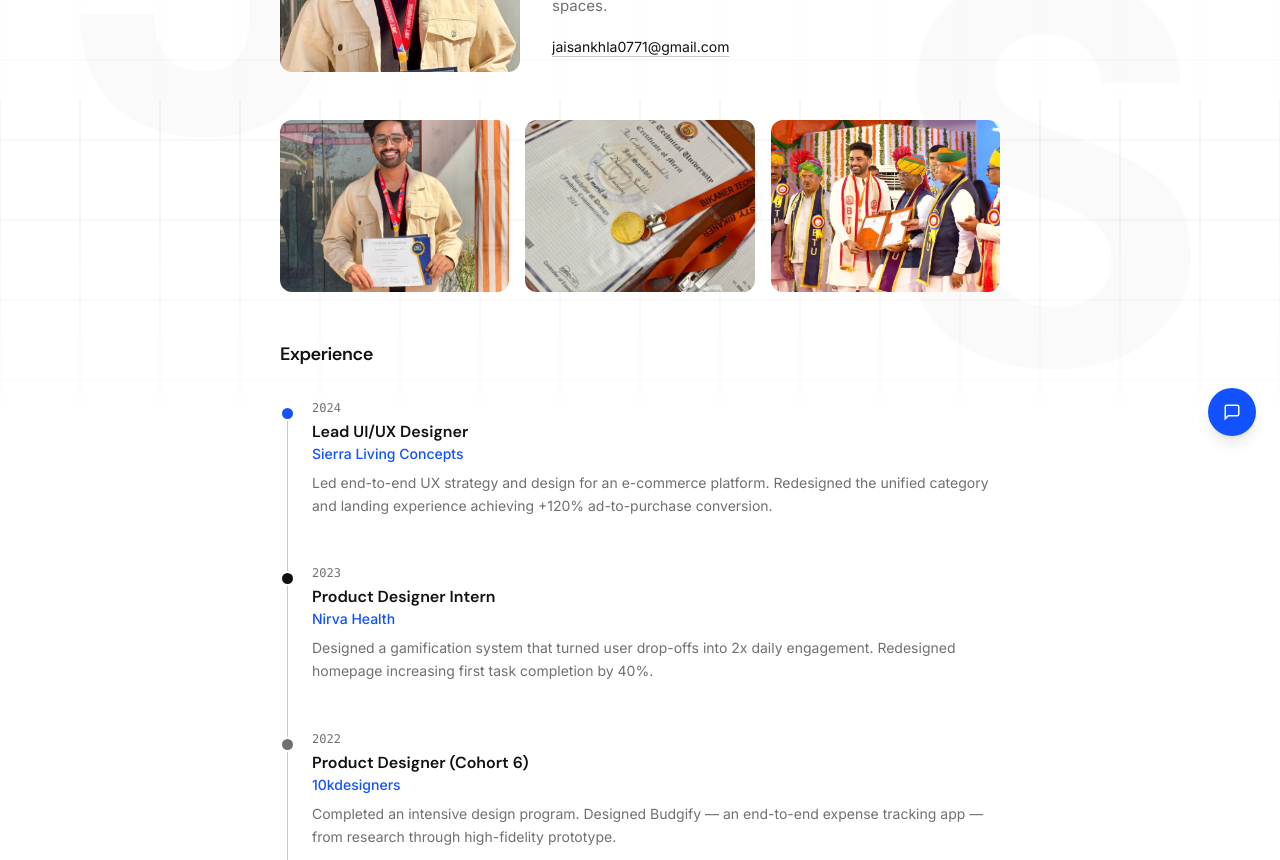
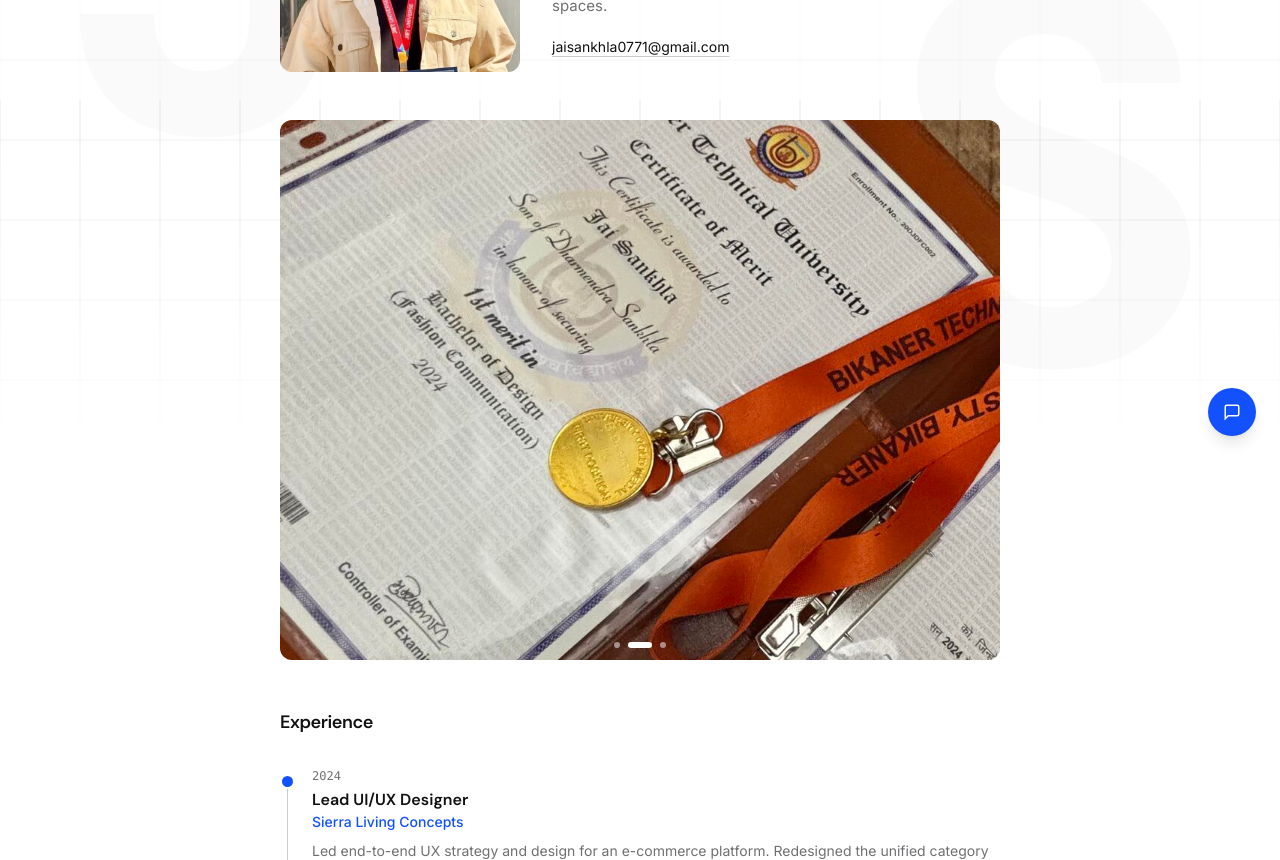
Before and after one commit to Jai-Sankhla/portfolio-website, a Next.js app: page /about in a window 1280 px wide. Shown: the part 340-1200 px from the top of the page. Built offline with nearby package versions, Linux system fonts and the light colour scheme.

Commit message:
feat: auto-sliding gallery on about page with nav controls

```diff
--- a/src/app/about/page.tsx
+++ b/src/app/about/page.tsx
@@ -5,6 +5,7 @@ import Image from "next/image";
 import ScrollReveal from "@/components/ScrollReveal";
 import Timeline from "@/components/Timeline";
 import MagneticWrapper from "@/components/MagneticWrapper";
+import AboutGallery from "@/components/AboutGallery";
 import { recommendations } from "@/data/recommendations";
 import { site } from "@/data/site";
 import { BLUR_DATA_URL } from "@/lib/images";
@@ -81,22 +82,10 @@ export default function About() {
           </div>
         </div>
 
-        <div className="grid grid-cols-3 gap-4 mb-12">
-          {["about-1", "about-3", "about-4"].map((img, i) => (
-            <ScrollReveal key={img} delay={0.3 + i * 0.05}>
-              <div className="relative aspect-[4/3] rounded-xl overflow-hidden bg-[#f5f5f5] dark:bg-[#151515]">
-                <Image
-                  src={`/images/${img}.jpeg`}
-                  alt=""
-                  fill
-                  className="object-cover"
-                  sizes="33vw"
-                  placeholder="blur"
-                  blurDataURL={BLUR_DATA_URL}
-                />
-              </div>
-            </ScrollReveal>
-          ))}
+        <div className="mb-12">
+          <ScrollReveal delay={0.3}>
+            <AboutGallery />
+          </ScrollReveal>
         </div>
 
         <section className="mb-16">
--- /dev/null
+++ b/src/components/AboutGallery.tsx
@@ -0,0 +1,93 @@
+"use client";
+
+import { useState, useEffect, useRef } from "react";
+import { motion, AnimatePresence } from "framer-motion";
+import Image from "next/image";
+import { BLUR_DATA_URL } from "@/lib/images";
+
+const images = ["about-1", "about-3", "about-4"];
+
+export default function AboutGallery() {
+  const [current, setCurrent] = useState(0);
+  const [paused, setPaused] = useState(false);
+  const intervalRef = useRef<ReturnType<typeof setInterval>>(undefined);
+
+  useEffect(() => {
+    if (!paused && images.length > 1) {
+      intervalRef.current = setInterval(() => {
+        setCurrent((prev) => (prev + 1) % images.length);
+      }, 4000);
+    }
+    return () => {
+      if (intervalRef.current) clearInterval(intervalRef.current);
+    };
+  }, [paused]);
+
+  function goTo(index: number) {
+    setCurrent(index);
+  }
+
+  return (
+    <div
+      className="relative aspect-[4/3] rounded-xl overflow-hidden bg-[#f5f5f5] dark:bg-[#151515] mb-12 group"
+      onMouseEnter={() => setPaused(true)}
+      onMouseLeave={() => setPaused(false)}
+    >
+      <AnimatePresence mode="popLayout">
+        <motion.div
+          key={current}
+          initial={{ opacity: 0, x: 60 }}
+          animate={{ opacity: 1, x: 0 }}
+          exit={{ opacity: 0, x: -60 }}
+          transition={{ duration: 0.35, ease: [0.16, 1, 0.3, 1] }}
+          className="absolute inset-0"
+        >
+          <Image
+            src={`/images/${images[current]}.jpeg`}
+            alt=""
+            fill
+            className="object-cover"
+            sizes="(max-width: 768px) 100vw, 66vw"
+            placeholder="blur"
+            blurDataURL={BLUR_DATA_URL}
+          />
+        </motion.div>
+      </AnimatePresence>
+
+      {images.length > 1 && (
+        <>
+          <button
+            onClick={() => goTo((current - 1 + images.length) % images.length)}
+            className="absolute left-3 top-1/2 -translate-y-1/2 w-8 h-8 rounded-full bg-white/80 dark:bg-[#151515]/80 backdrop-blur-sm flex items-center justify-center opacity-0 group-hover:opacity-100 transition-opacity hover:bg-white dark:hover:bg-[#151515]"
+            aria-label="Previous"
+          >
+            <svg width="14" height="14" viewBox="0 0 24 24" fill="none" stroke="currentColor" strokeWidth="2.5" strokeLinecap="round" strokeLinejoin="round">
+              <path d="M15 18l-6-6 6-6" />
+            </svg>
+          </button>
+          <button
+            onClick={() => goTo((current + 1) % images.length)}
+            className="absolute right-3 top-1/2 -translate-y-1/2 w-8 h-8 rounded-full bg-white/80 dark:bg-[#151515]/80 backdrop-blur-sm flex items-center justify-center opacity-0 group-hover:opacity-100 transition-opacity hover:bg-white dark:hover:bg-[#151515]"
+            aria-label="Next"
+          >
+            <svg width="14" height="14" viewBox="0 0 24 24" fill="none" stroke="currentColor" strokeWidth="2.5" strokeLinecap="round" strokeLinejoin="round">
+              <path d="M9 18l6-6-6-6" />
+            </svg>
+          </button>
+
+          <div className="absolute bottom-3 left-1/2 -translate-x-1/2 flex items-center gap-2">
+            {images.map((_, i) => (
+              <button
+                key={i}
+                onClick={() => goTo(i)}
+                className={`h-1.5 rounded-full transition-all duration-300 ${
+                  i === current ? "w-6 bg-white" : "w-1.5 bg-white/50 hover:bg-white/70"
+                }`}
+              />
+            ))}
+          </div>
+        </>
+      )}
+    </div>
+  );
+}
```
